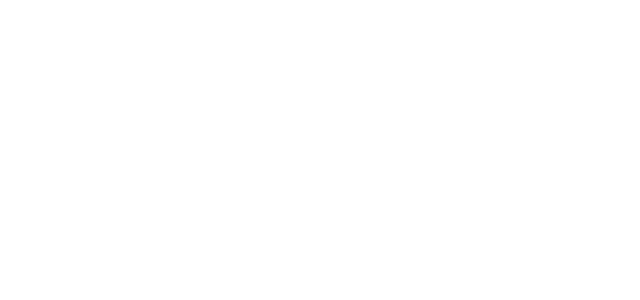
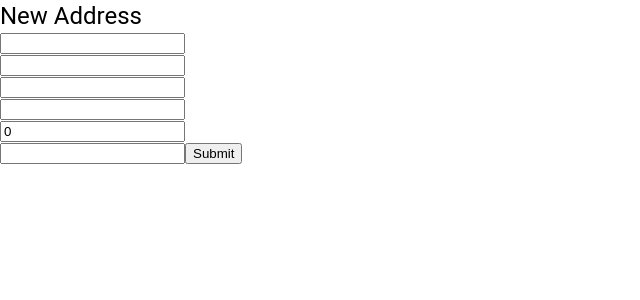
Before and after one commit to tamagochu/2023uK294_JeFue_addresses, a React (Create React App) app in the folder uk294-project-addresses/addresses/: page /new in a window 1280 px wide. Before the commit this address had no page. Shown: the top 300 px of the page, without its empty margins (0-640 px from the left). Built offline with nearby package versions, Linux system fonts and the light colour scheme.

Commit message:
added post function

```diff
--- a/uk294-project-addresses/addresses/src/App.tsx
+++ b/uk294-project-addresses/addresses/src/App.tsx
@@ -6,6 +6,7 @@
 import { Routes, Route } from 'react-router-dom';
 import DetailsPage from './Components/Pages/DetailsPage';
 import LoginPage from './Components/Pages/LoginPage';
+import NewAddressPage from './Components/Pages/NewAddressPage';
 
 function App() {
   return (
@@ -13,6 +14,7 @@
     <Route path="/address" element={<OverviewPage />} />
     <Route path="/login" element={<LoginPage />} />
     <Route path="/address/:id" element={<DetailsPage />} />
+    <Route path="/new" element={<NewAddressPage />} />
    </Routes>
   );
 }
--- a/uk294-project-addresses/addresses/src/Components/Organisms/AddressDetailsCard.tsx
+++ b/uk294-project-addresses/addresses/src/Components/Organisms/AddressDetailsCard.tsx
@@ -15,7 +15,6 @@
     const handleClick = () => {
         navigate("/address", {replace: true})
     }
-// <SaveButton myAddress={myAddress}/>
 
     return(<Card sx={{ minWidth: 275 }}>
 
--- a/uk294-project-addresses/addresses/src/Components/Pages/NewAddressPage.tsx
+++ b/uk294-project-addresses/addresses/src/Components/Pages/NewAddressPage.tsx
@@ -1,3 +1,50 @@
-export {
+import { Field, Form, Formik } from "formik";
+import { address } from "../../Interfaces/AddressInterface";
+import addressService from "../../Service/AddressService";
+import { Typography } from "@mui/material";
 
+export default function NewAddressPage() {
+  return (
+    <div>
+      <Formik
+        initialValues={{
+          id: null,
+          street_name: "",
+          street_number: "",
+          city: "",
+          country_id: 0,
+          importdate: "",
+        }}
+        enableReinitialize
+        onSubmit={(values, { setSubmitting }) => {
+          addressService()
+            .postAddress(values.street_name, values.street_number, values.country_id, values.importdate, values.city)
+            .then(response => {console.log(response.id)});
+        }}
+      >
+{({ isSubmitting, isValid }) => (
+            <Form>
+              <Typography variant="h5" component="div">
+                New Address
+              </Typography>
+              <Field type="id" name="id" />
+              <br />
+              <Field type="street_name" name="street_name" />
+              <br />
+              <Field type="street_number" name="street_number" />
+              <br />
+              <Field type="city" name="city" />
+              <br />
+              <Field type="country_id" name="country_id" />
+              <br />
+              <Field type="importdate" name="importdate" />
+              <button type="submit" disabled={isSubmitting || !isValid}>
+            Submit
+          </button>
+            </Form>
+          )}
+
+      </Formik>
+    </div>
+  );
 }
--- a/uk294-project-addresses/addresses/src/Components/Pages/OverviewPage.tsx
+++ b/uk294-project-addresses/addresses/src/Components/Pages/OverviewPage.tsx
@@ -1,10 +1,20 @@
-import { Container, Box, Typography } from "@mui/material";
+import { Container, Box, Typography, IconButton } from "@mui/material";
 import AddressList from "../Organisms/AddressList";
+import AddIcon from '@mui/icons-material/Add';
+import { useNavigate } from "react-router-dom";
 
-export default function overviewPage() {
+export default function OverviewPage() {
+  const navigate = useNavigate();
+  const handleClick = () => {
+      navigate("/new", {replace: true})
+  }
+
   return (
     <div>
       <Container maxWidth="sm">
+      <IconButton onClick={handleClick}>
+            <AddIcon />
+          </IconButton>
         <Box sx={{ width: 400, height: 400 }}>
           <Typography variant="h2" gutterBottom>
             All Addresses
--- a/uk294-project-addresses/addresses/src/Service/AddressService.ts
+++ b/uk294-project-addresses/addresses/src/Service/AddressService.ts
@@ -24,8 +24,8 @@
         return data["data"]
     },
 
-    postAddress: async (myAddress : address) => {
-        const data = await api.post('address', myAddress)
+    postAddress: async (street_name : string, street_number : string, country_id : number, importdate : string, city:string) => {
+        const data = await api.post('address', {"street_name" : street_name, "street_number" : street_number, "country_id" : country_id, "importdate" : importdate, "city" : city})
         return data["data"]
     }
 
```
